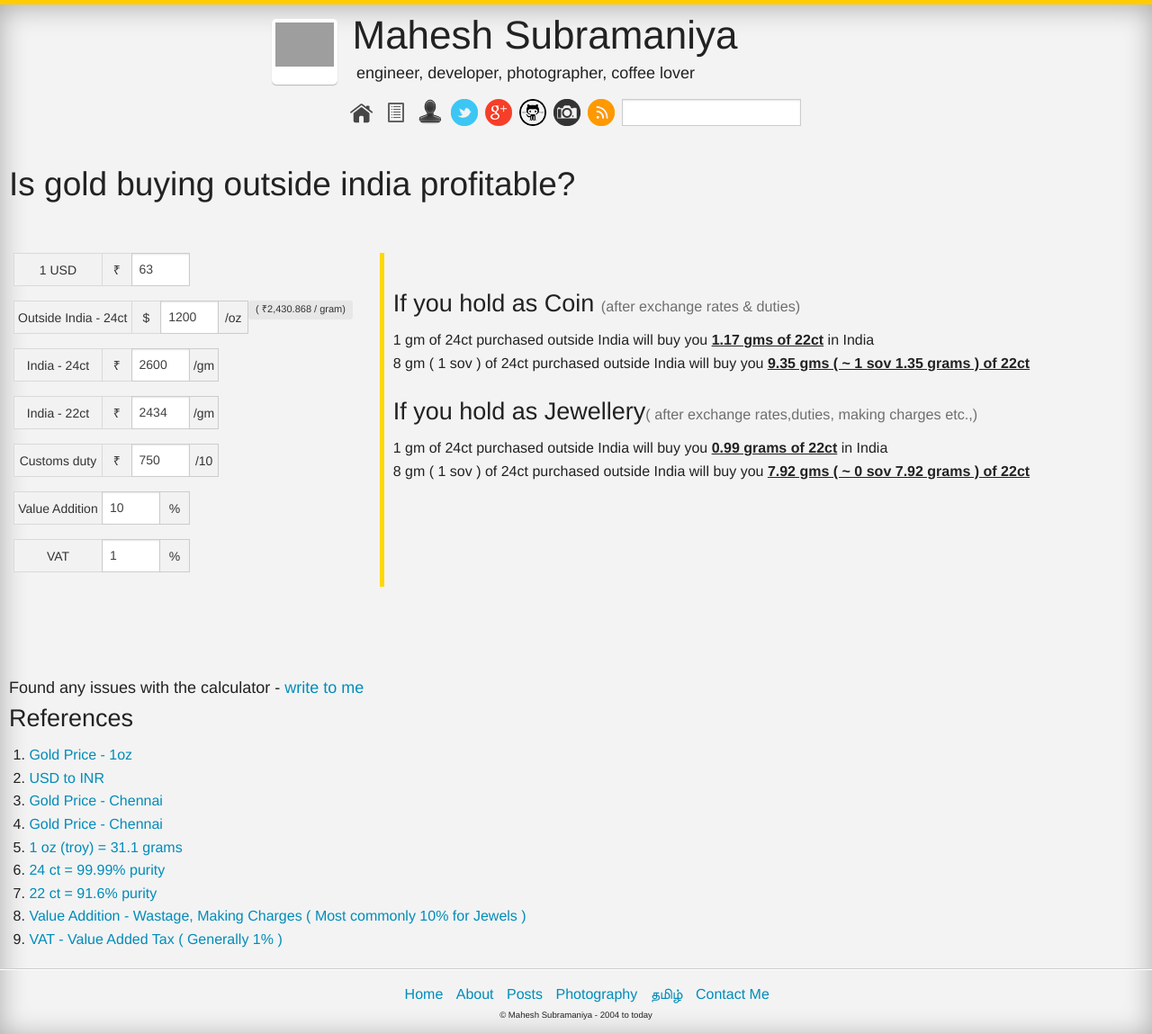
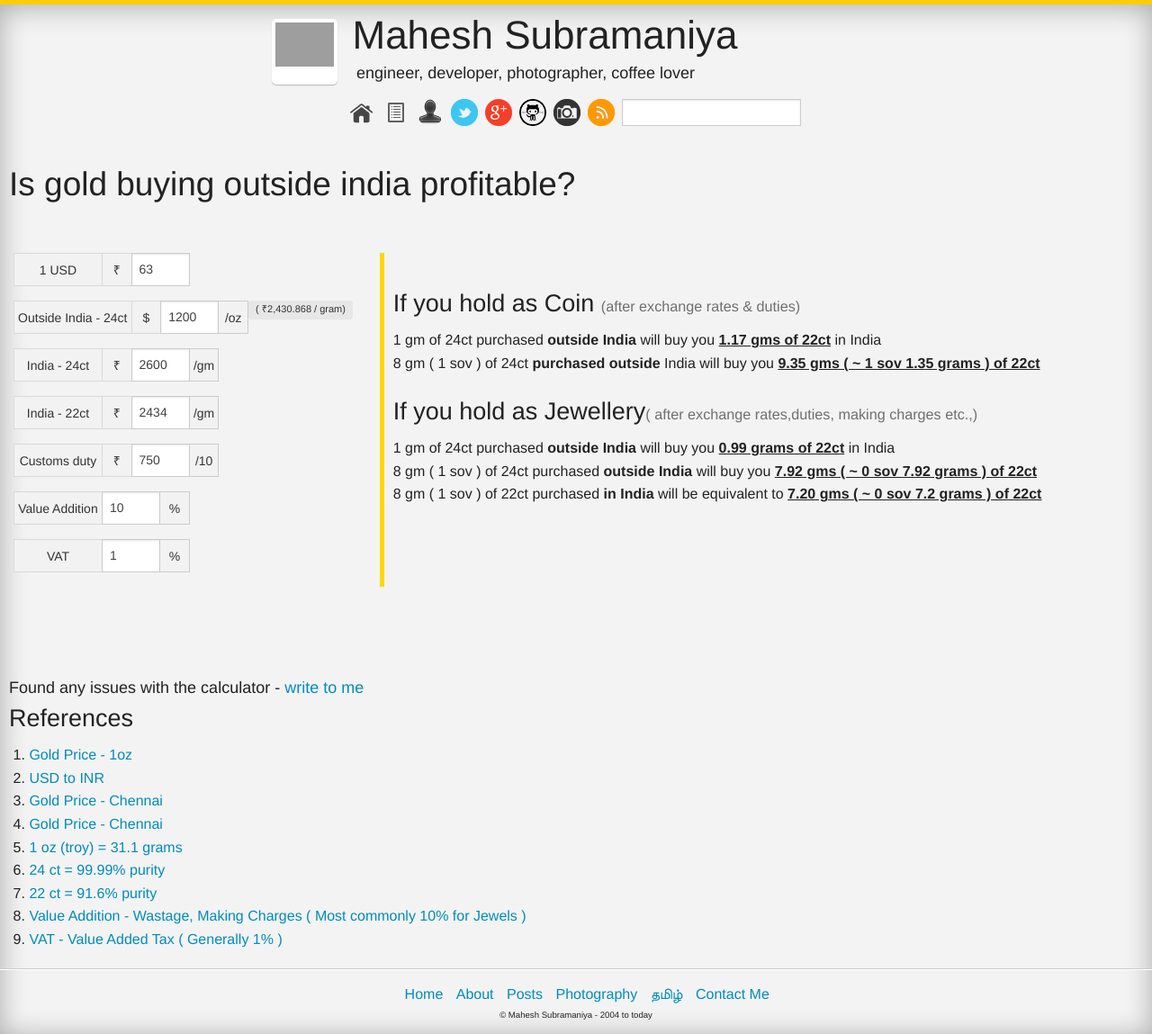
Before and after one commit to maheshsubramaniya/maheshsubramaniya.github.com, a Jekyll site: the page built from _posts/calc/2015-07-19-gold.md, in a window 1280 px wide. Shown: the whole page at 90% size. Built offline with Jekyll 4.4.1, drawn with Linux system fonts in a browser that asks for light colours; comment, search, counter and statistics services are not loaded; grey boxes are pictures that could not be loaded.

Commit message:
adding indian purchase equivalent

```diff
--- a/_posts/calc/2015-07-19-gold.md
+++ b/_posts/calc/2015-07-19-gold.md
@@ -68,7 +68,7 @@
           <span class="prefix currency">&#x20B9;</span>
         </div>
         <div class="large-2 left columns">
-          <input type="number" ng-model="goldPriceIndia22ctPerGramInINR" ng-change="gctrl.computeProfitOrLossForCoin()">
+          <input type="number" ng-model="goldPriceIndia22ctPerGramInINR" ng-change="gctrl.computeProfitOrLossForCoin();">
         </div>
         <div class="large-1 left columns">
             <span class="postfix">/gm</span>
@@ -124,11 +124,11 @@
       <h3>If you hold as Coin <small class="subscript">(after exchange rates &amp; duties)</small></h3>
 
       <div class="inputrow">
-        <span>1 gm of 24ct purchased outside India will buy you </span><span class="profitLoss">{[{gctrl.getIndianEquivalentof22CtInGrams()  | number : 2 }]} gms of 22ct</span>  in India        </div>
+        <span>1 gm of 24ct purchased <b>outside India</b> will buy you </span><span class="profitLoss">{[{gctrl.getIndianEquivalentof22CtInGrams()  | number : 2 }]} gms of 22ct</span>  in India        </div>
 
 
       <div class="inputrow">
-        <span>8 gm  ( 1 sov ) of 24ct purchased outside India will buy you </span><span class="profitLoss">{[{gctrl.getIndianEquivalentof22CtInGrams() * 8 | number : 2 }]} gms ( ~ {[{gctrl.getIndianEquivalentof22CtInGrams()  * 8 |soverign }]} ) of 22ct</span>
+        <span>8 gm  ( 1 sov ) of 24ct <b>purchased outside</b> India will buy you </span><span class="profitLoss">{[{gctrl.getIndianEquivalentof22CtInGrams() * 8 | number : 2 }]} gms ( ~ {[{gctrl.getIndianEquivalentof22CtInGrams()  * 8 |soverign }]} ) of 22ct</span>
       </div>
 
     </div>
@@ -139,11 +139,15 @@
 
 
       <div class="inputrow">
-        <span>1 gm of 24ct purchased outside India will buy you </span><span class="profitLoss">{[{gctrl.getIndianEquivalentof22CtPerGramAsJewels()  | number : 2 }]} grams of 22ct</span>  in India
+        <span>1 gm of 24ct purchased <b>outside India</b> will buy you </span><span class="profitLoss">{[{gctrl.getIndianEquivalentof22CtPerGramAsJewels()  | number : 2 }]} grams of 22ct</span>  in India
       </div>
 
      <div class="inputrow">
-        <span>8 gm  ( 1 sov ) of 24ct purchased outside India will buy you </span><span class="profitLoss">{[{gctrl.getIndianEquivalentof22CtPerGramAsJewels() * 8 | number : 2 }]} gms ( ~ {[{gctrl.getIndianEquivalentof22CtPerGramAsJewels()  * 8 |soverign }]} ) of 22ct</span>
+        <span>8 gm  ( 1 sov ) of 24ct purchased <b>outside India</b> will buy you </span><span class="profitLoss">{[{gctrl.getIndianEquivalentof22CtPerGramAsJewels() * 8 | number : 2 }]} gms ( ~ {[{gctrl.getIndianEquivalentof22CtPerGramAsJewels()  * 8 |soverign }]} ) of 22ct</span>
+      </div>
+
+     <div class="inputrow">
+        <span>8 gm  ( 1 sov ) of 22ct purchased <b>in India</b> will be equivalent to </span><span class="profitLoss">{[{gctrl.getIndianEquivalentof22CtPerGramAsJewelsPurchasedInIndia() * 8 | number : 2 }]} gms ( ~ {[{gctrl.getIndianEquivalentof22CtPerGramAsJewelsPurchasedInIndia()  * 8 |soverign }]} ) of 22ct</span>
       </div>
 
     </div>
--- a/js/gold/gold.js
+++ b/js/gold/gold.js
@@ -146,6 +146,10 @@ goldApp.controller('gController', function($scope) {
 		return get22ctPriceEquivalentOfForeignGoldInIndia()/get22CtJewelPriceInIndiaAfterCharges();
 	}
 
+	ctrl.getIndianEquivalentof22CtPerGramAsJewelsPurchasedInIndia = function(){
+		return (1/(1*1.1*1.01));
+	}
+
 });
 
 
```
